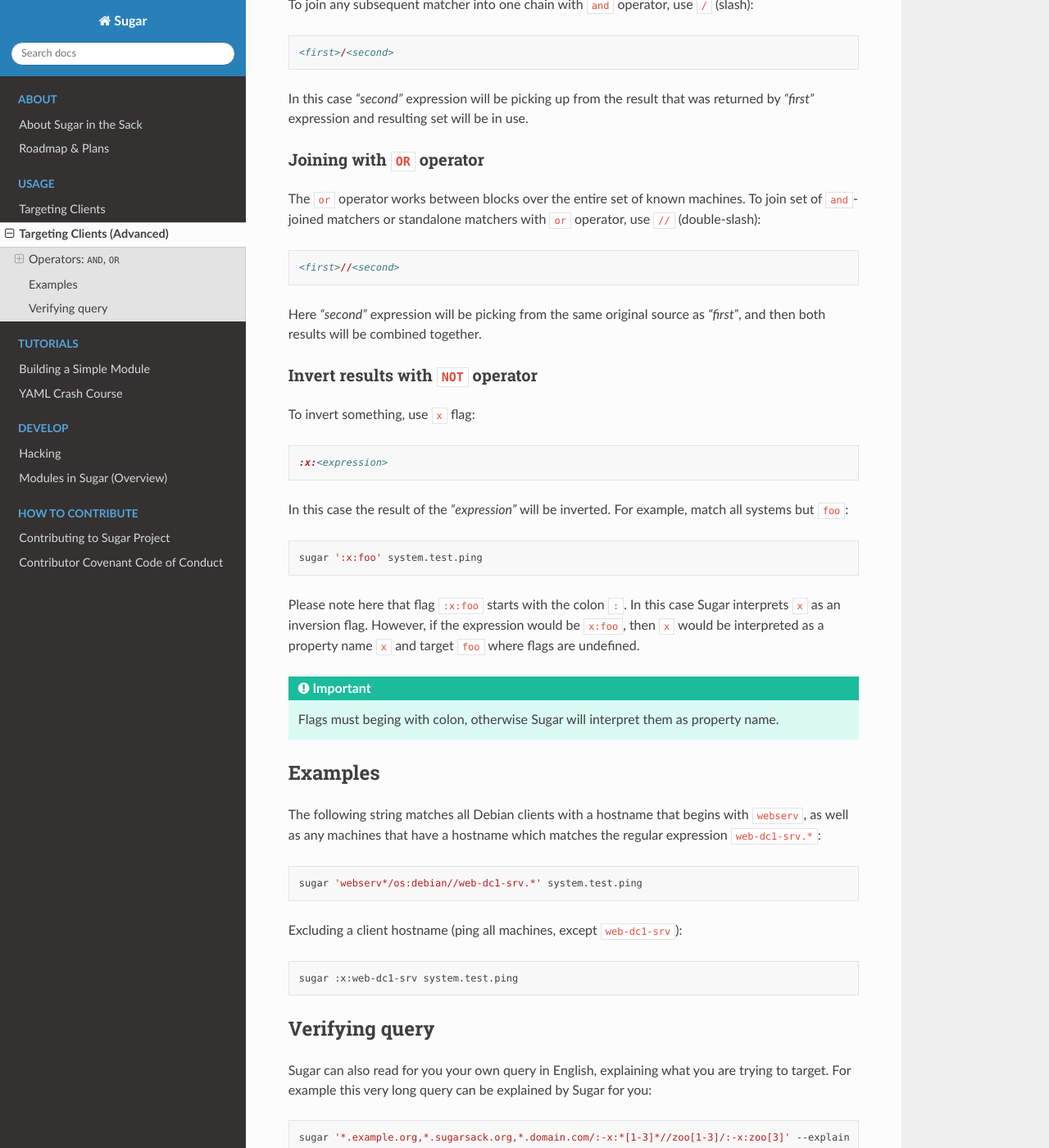
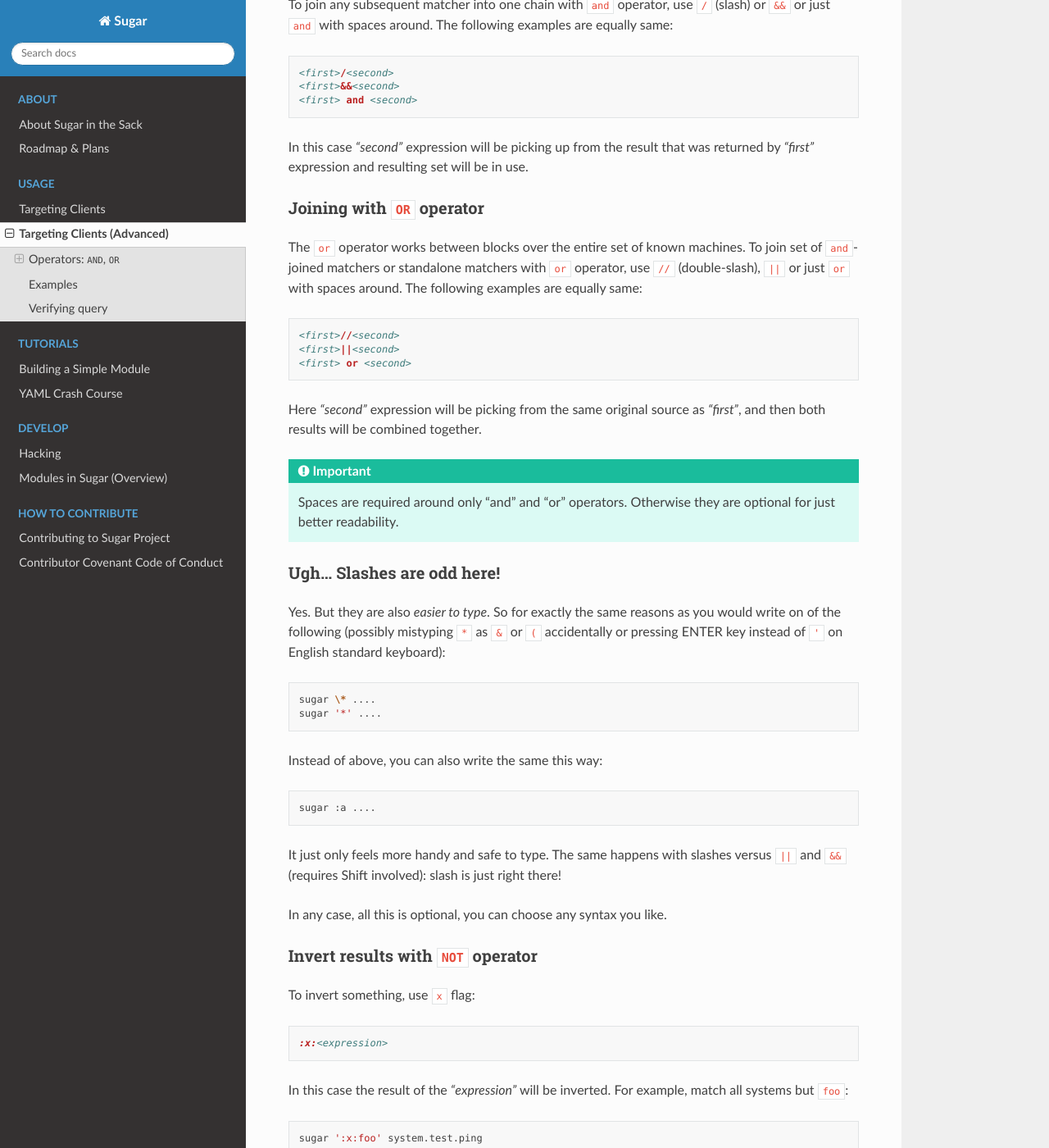
Before and after one commit to sugarsack/sugar, a Sphinx documentation site: the page built from docs/targeting_query_syntax_combinations.md, in a window 1280 px wide and 1400 px high, scrolled down 678 px. Shown: the whole window at 82% size. Built offline with Sphinx 7.4.7 and the Read the Docs theme 2.0.0, drawn with Linux system fonts in a browser that asks for light colours; pages that are not in the unit, such as notebooks, are missing from menus; some of the changed text lies outside the part shown.

Commit message:
Update documentation on syntax

````diff
--- a/docs/targeting_query_syntax_combinations.md
+++ b/docs/targeting_query_syntax_combinations.md
@@ -27,11 +27,14 @@
 ### Joining with `AND` operator
 
 To join any subsequent matcher into one chain with `and` operator, use
-`/` (slash):
+`/` (slash) or `&&` or just ` and ` with spaces around. The following
+examples are equally same:
 
 <div class="highlight">
 <pre>
 <span class="c1">&lt;first&gt;</span><b class="s1">/</b><span class="c1">&lt;second&gt;</span>
+<span class="c1">&lt;first&gt;</span><b class="s1">&&</b><span class="c1">&lt;second&gt;</span>
+<span class="c1">&lt;first&gt;</span><b class="s1"> and </b><span class="c1">&lt;second&gt;</span>
 </pre>
 </div>
 
@@ -43,16 +46,47 @@
 
 The `or` operator works between blocks over the entire set of known
 machines. To join set of `and`-joined matchers or standalone matchers
-with `or` operator, use `//` (double-slash):
+with `or` operator, use `//` (double-slash), `||` or just ` or ` with
+spaces around. The following examples are equally same:
 
 <div class="highlight">
 <pre>
 <span class="c1">&lt;first&gt;</span><b class="s1">//</b><span class="c1">&lt;second&gt;</span>
+<span class="c1">&lt;first&gt;</span><b class="s1">||</b><span class="c1">&lt;second&gt;</span>
+<span class="c1">&lt;first&gt;</span><b class="s1"> or </b><span class="c1">&lt;second&gt;</span>
 </pre>
 </div>
 
 Here _"second"_ expression will be picking from the same original
 source as _"first"_, and then both results will be combined together.
+
+``` important:: Spaces are required around only "and" and "or" operators. Otherwise they are optional for just better readability.
+```
+
+### Ugh... Slashes are odd here!
+
+Yes. But they are also _easier to type_. So for exactly the same
+reasons as you would write on of the following (possibly mistyping `*`
+as `&` or `(` accidentally or pressing ENTER key instead of `'` on
+English standard keyboard):
+
+```bash
+sugar \* ....
+sugar '*' ....
+```
+
+Instead of above, you can also write the same this way:
+
+
+```bash
+sugar :a ....
+```
+
+It just only feels more handy and safe to type. The same happens with
+slashes versus `||` and `&&` (requires Shift involved): slash is just
+right there!
+
+In any case, all this is optional, you can choose any syntax you like.
 
 ### Invert results with `NOT` operator
 
@@ -81,15 +115,24 @@
 
 ## Examples
 
+This example is using all three ways of writing logical operators. All
+further examples will use slashes-based syntax.
+
 The following string matches all Debian clients with a hostname that
 begins with `webserv`, as well as any machines that have a hostname
 which matches the regular expression `web-dc1-srv.*`:
 
 ```bash
-sugar 'webserv*/os:debian//web-dc1-srv.*' system.test.ping
+sugar 'webserv* / os:debian // web-dc1-srv.*' system.test.ping
+sugar 'webserv* && os:debian || web-dc1-srv.*' system.test.ping
+sugar 'webserv* and os:debian or web-dc1-srv.*' system.test.ping
 ```
 
-Excluding a client hostname (ping all machines, except `web-dc1-srv`):
+Spaces between logical operators might be omitted, except `and` and
+`or` ones.
+
+Inversion works through the flag `x`. So in order to exclude a client
+hostname (ping all machines, except `web-dc1-srv`):
 
 ```bash
 sugar :x:web-dc1-srv system.test.ping
````
